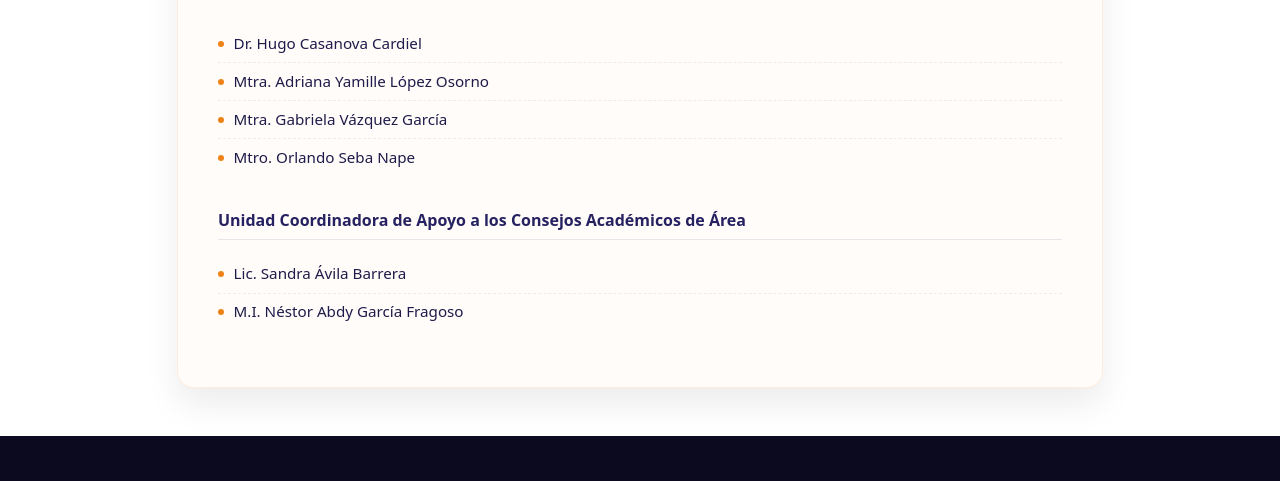
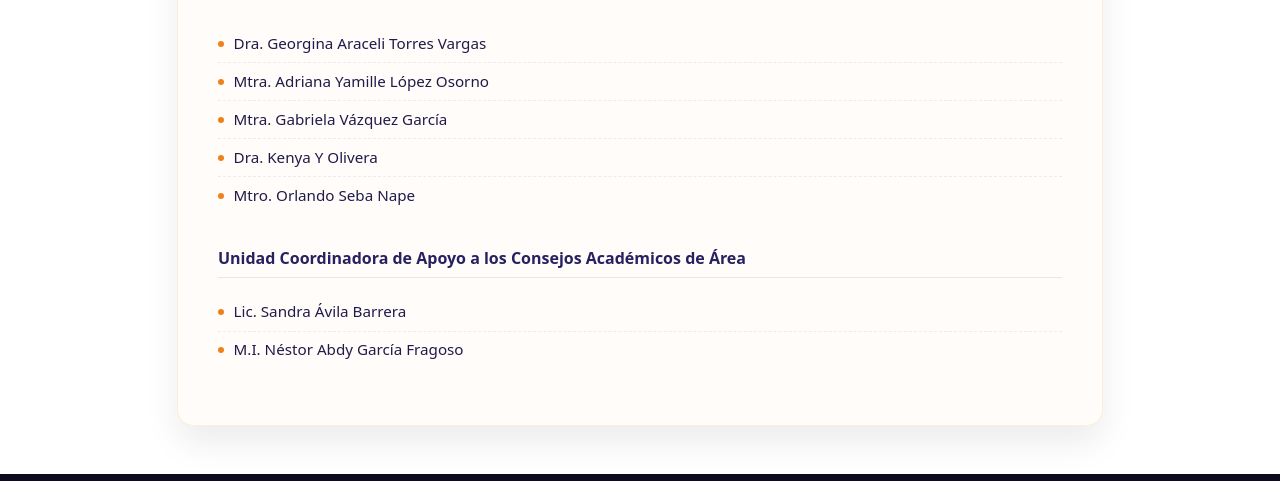
Before and after one commit to CAAHyA-repositorio/PaginaWebCAAHyA, a website built with Vite: page creditos.html in a window 1280 px wide. Shown: the part 247-728 px from the top of the page. Built offline with nearby package versions, Linux system fonts and the light colour scheme.

Commit message:
feat: actualizar integrantes en creditos.html e incorporar enlace de Creditos en el footer de index.html

```diff
--- a/creditos.html
+++ b/creditos.html
@@ -124,9 +124,10 @@
               <h3>Consejo Académico del Área de las Humanidades y de las Artes</h3>
 
               <ul class="credits-list">
-                <li>Dr. Hugo Casanova Cardiel</li>
+                <li>Dra. Georgina Araceli Torres Vargas</li>
                 <li>Mtra. Adriana Yamille López Osorno</li>
                 <li>Mtra. Gabriela Vázquez García</li>
+                <li>Dra. Kenya Y Olivera</li>
                 <li>Mtro. Orlando Seba Nape</li>
               </ul>
 
```
Also changed, not shown: index.html (+3 -1 lines).
